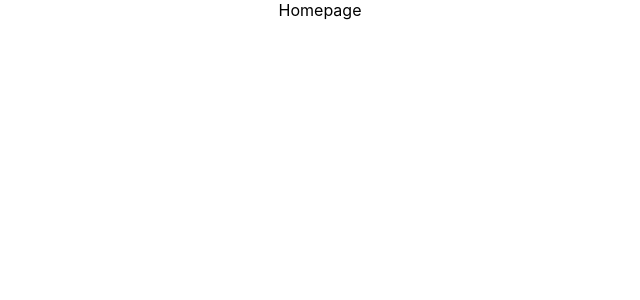
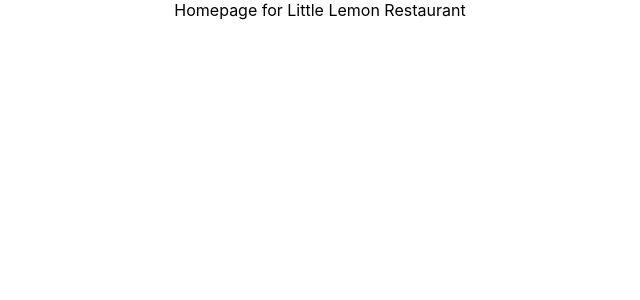
Before and after one commit to HkCode25/little-lemon-app, a React (Create React App) app: page / in a window 1280 px wide. Shown: the top 300 px of the page, without its empty margins (320-960 px from the left). Built offline with nearby package versions, Linux system fonts and the light colour scheme.

Commit message:
second addition to homepage

```diff
--- a/src/App.js
+++ b/src/App.js
@@ -3,7 +3,7 @@ import './App.css';
 function App() {
   return (
     <div className="App">
-      <div>Homepage</div>
+      <div>Homepage for Little Lemon Restaurant</div>
     </div>
   );
 }
```
